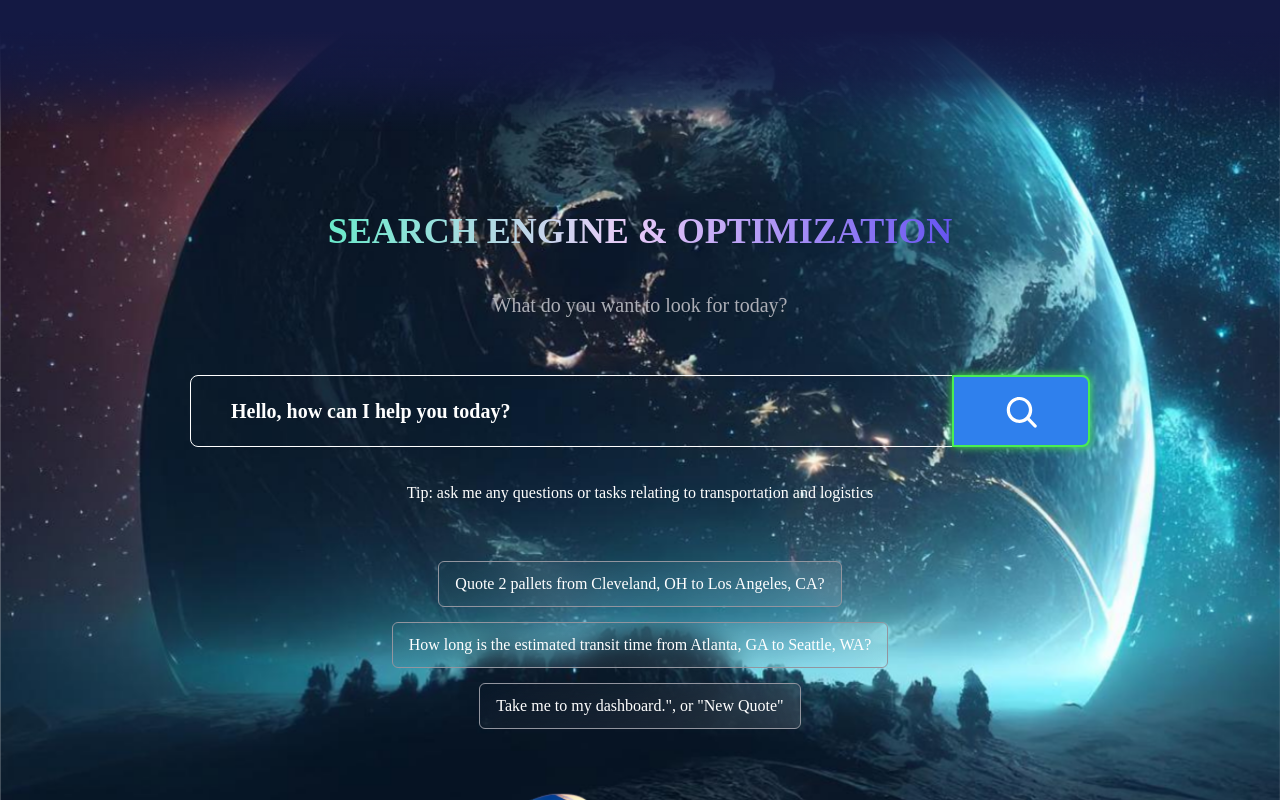
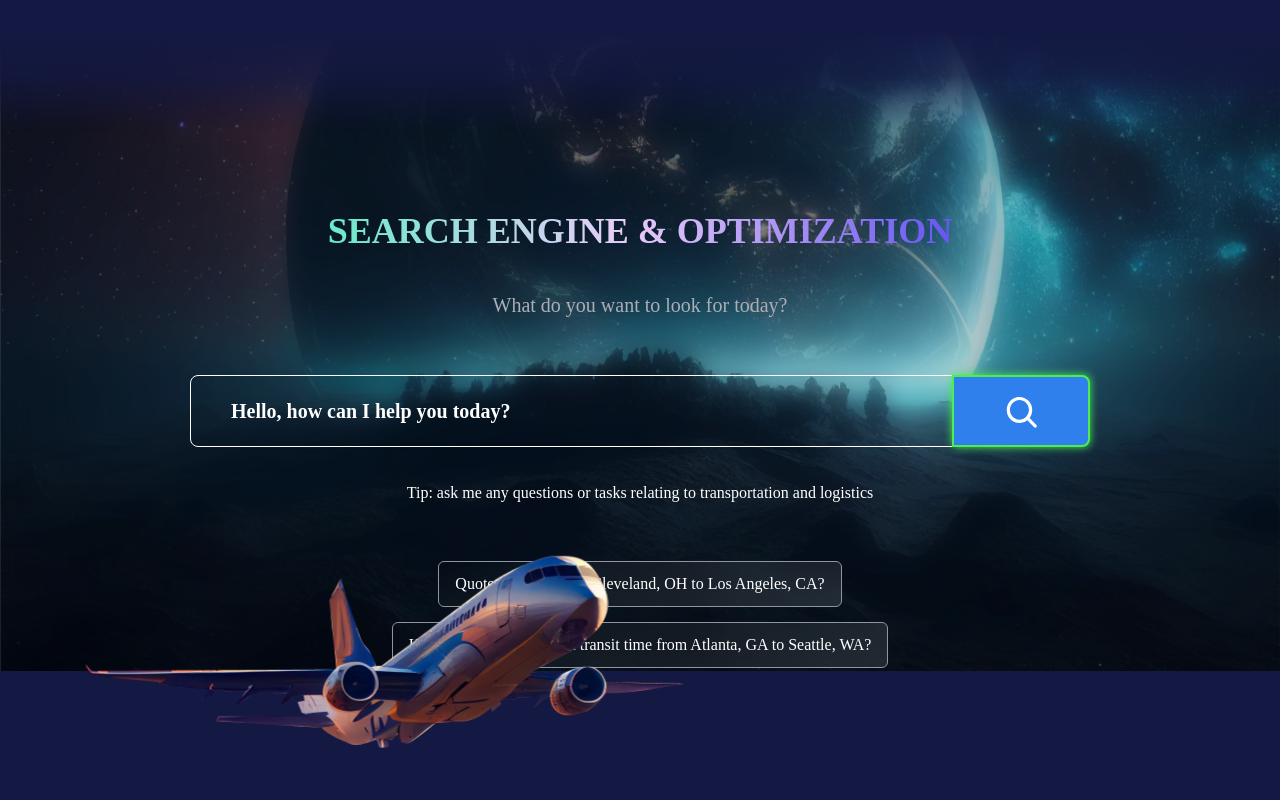
Before and after one commit to jim-carroll-123/rFLEET, a Next.js app: page / in a window 1280 px wide. Shown: the part 680-1480 px from the top of the page. Built offline with nearby package versions, Linux system fonts and the light colour scheme; what tw-elements would draw is missing.

Commit message:
chore: refactored search section, added chatbot icon

```diff
--- a/src/app/(home)/sections/Search/index.tsx
+++ b/src/app/(home)/sections/Search/index.tsx
@@ -4,17 +4,22 @@ import { ParallaxBanner } from 'react-scroll-parallax'
 
 import { SearchInput } from '@app/(home)/components/SearchInput'
 import bgEarth from '@assets/images/bg-earth.jpeg'
+import Chatbot from '@assets/images/chatbot.svg'
 import { Title } from '@components/ui/Typography'
 
 import { Airplane } from './Airplane'
 
 export const SearchSection = () => (
   <section>
-    <ParallaxBanner className="parallax-banner" layers={[{ image: bgEarth.src, speed: -20 }]}>
+    <ParallaxBanner className="parallax-banner xl:aspect-[2/1]" layers={[{ image: bgEarth.src, speed: -20 }]}>
+      <div
+        className="absolute w-full h-full"
+        style={{ backdropFilter: 'blur(12.5px)', opacity: 0.6, backgroundColor: 'rgba(0,0,0,0.3)' }}
+      ></div>
       <div className="relative flex flex-col h-full">
         <div className="h-[100px] shrink-0 bg-gradient-secondary-fade-in-to-top" />
 
-        <div className="container flex flex-col flex-1 justify-center items-center text-center gap-[42px] lg:gap-[56px] lg:py-[80px] py-[60px]">
+        <div className="relative container flex flex-col flex-1 justify-center items-center text-center gap-[42px] lg:gap-[56px] lg:py-[80px] py-[60px]">
           <div>
             <Title>SEARCH ENGINE & OPTIMIZATION</Title>
             <div className="text-body-xl text-gray-300 font-[500]">What do you want to look for today?</div>
@@ -30,11 +35,16 @@ export const SearchSection = () => (
             <Prompt>How long is the estimated transit time from Atlanta, GA to Seattle, WA?</Prompt>
             <Prompt>Take me to my dashboard.&quot;, or &quot;New Quote&quot;</Prompt>
           </div>
+          <div className="absolute right-0 bottom-0">
+            <button>
+              <Chatbot />
+            </button>
+          </div>
         </div>
         <div className="h-[100px] shrink-0 bg-gradient-secondary-fade-in-to-bottom" />
       </div>
-      <Airplane />
     </ParallaxBanner>
+    <Airplane />
   </section>
 )
 
--- a/src/styles/common.css
+++ b/src/styles/common.css
@@ -1,10 +1,10 @@
 a {
-  @apply block text-inherit no-underline hover:text-primary;
+  @apply block text-inherit no-underline hover:text-primary-green;
 }
 
 a.svg-hover:hover svg,
 a.svg-hover:hover svg * {
-  @apply hover:fill-primary;
+  @apply hover:fill-primary-green;
 }
 
 .container {
```
Also changed, not shown: src/assets/images/chatbot.svg (added).
